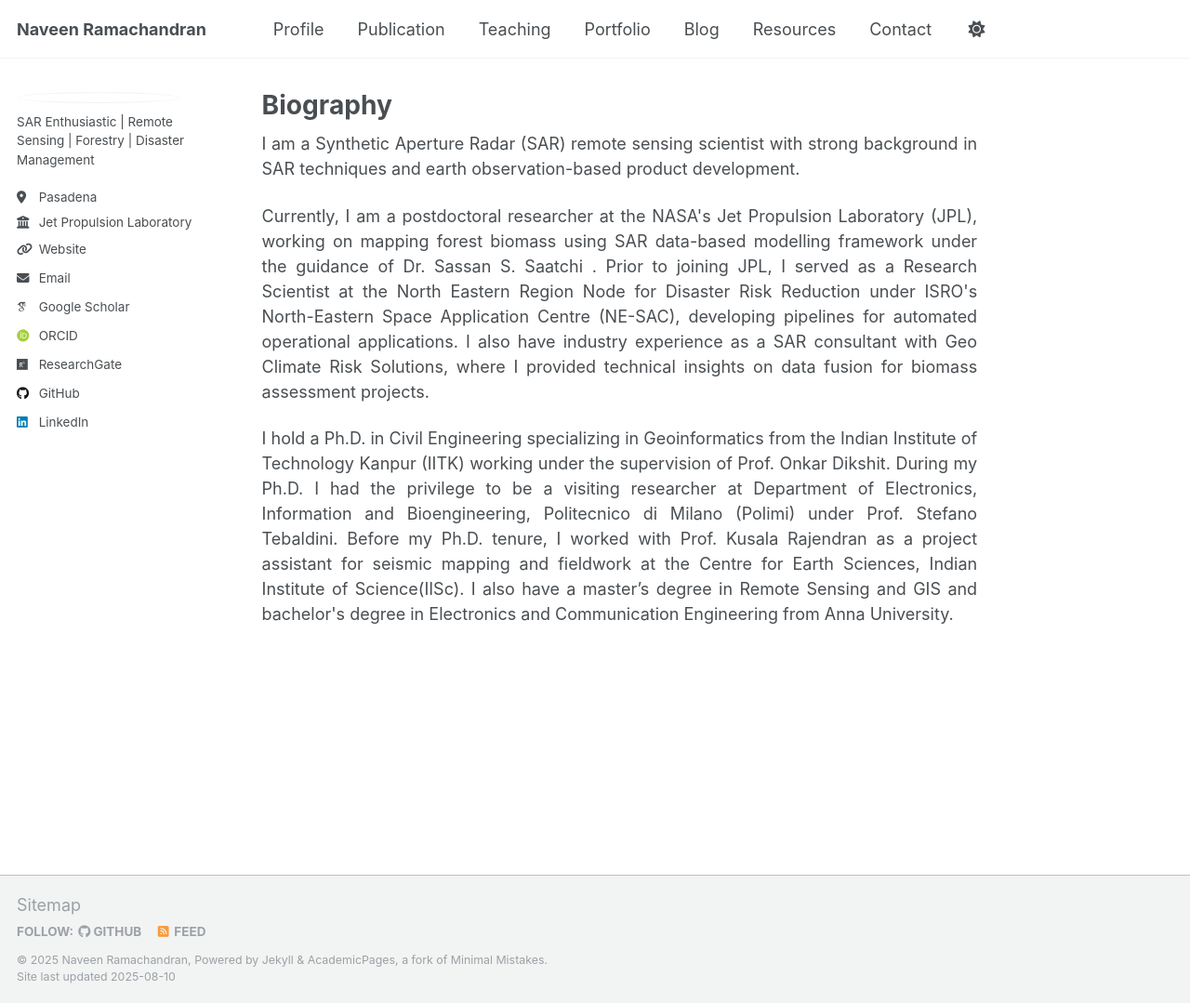
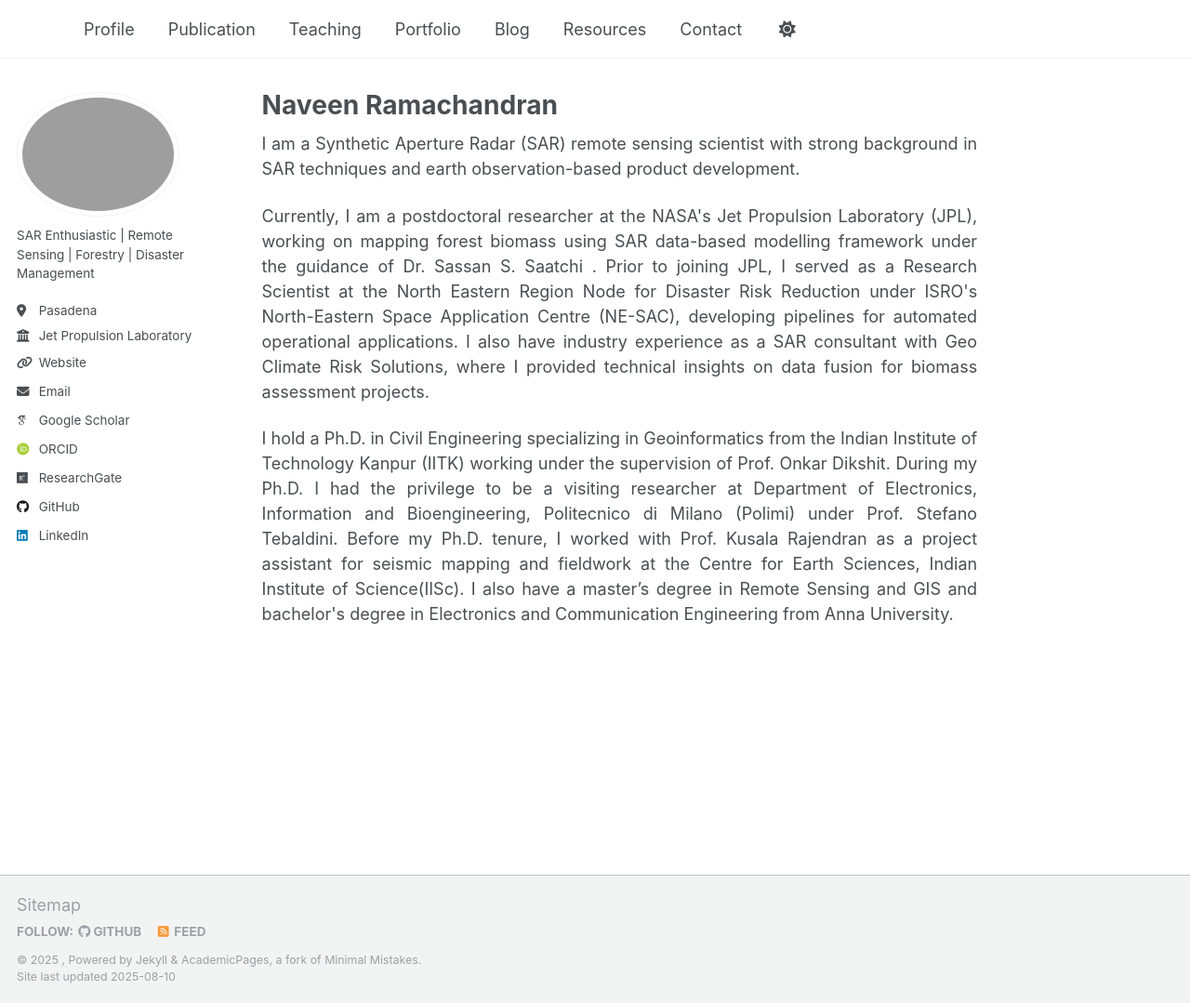
Before and after one commit to praramb/praramb.github.io, a Jekyll site: the page built from _pages/about.md, in a window 1280 px wide and 1079 px high. Shown: the whole window at 93% size. Built offline with Jekyll 4.4.1, drawn with Linux system fonts in a browser that asks for light colours; some web fonts are replaced; a script that is not in the unit is left out.

Commit message:
Bio
Changed heading

```diff
--- a/_config.yml
+++ b/_config.yml
@@ -9,7 +9,7 @@
 # Basic Site Settings
 locale                   : "en-US"
 site_theme               : "default"
-title                    : "Naveen Ramachandran"
+title                    : "                  "
 title_separator          : ""
 name                     : &name
 description              : &description "personal description"
@@ -22,7 +22,7 @@ repository               : "academicpages/academicpages.github.io"
 #               Additional customization can be done by editing /_includes/author-profile.html
 author:
   # Biographic information
-  avatar           : "image/profile.png"
+  avatar           : "bio-photo-2.png"
   name             : #
   bio              : "SAR Enthusiastic | Remote Sensing | Forestry | Disaster Management"
   location         : "Pasadena"
--- a/_pages/about.md
+++ b/_pages/about.md
@@ -1,6 +1,6 @@
 ---
 permalink: /
-title: "Biography"
+title: "Naveen Ramachandran"
 author_profile: true
 redirect_from:
   - /about/
```
